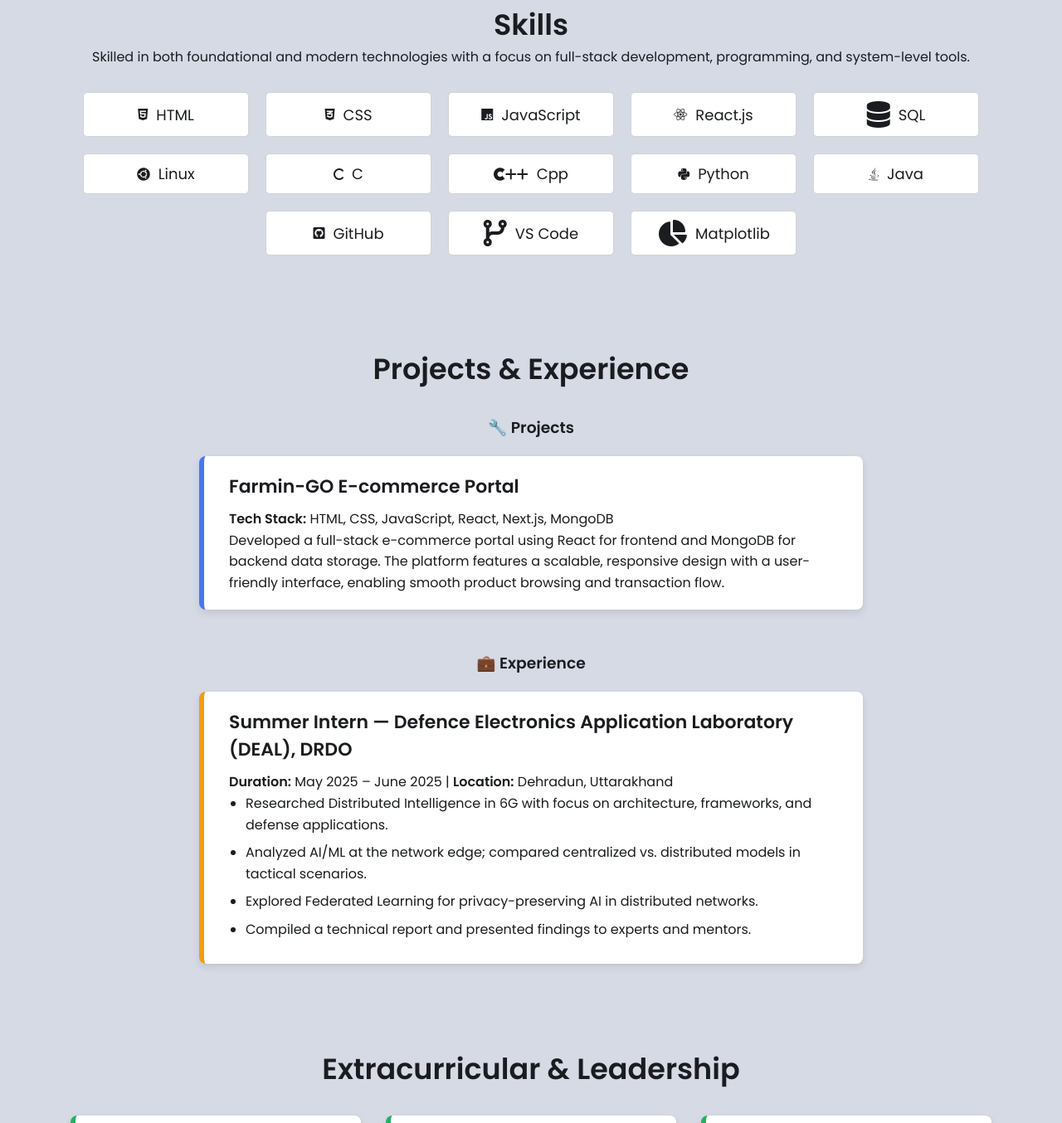
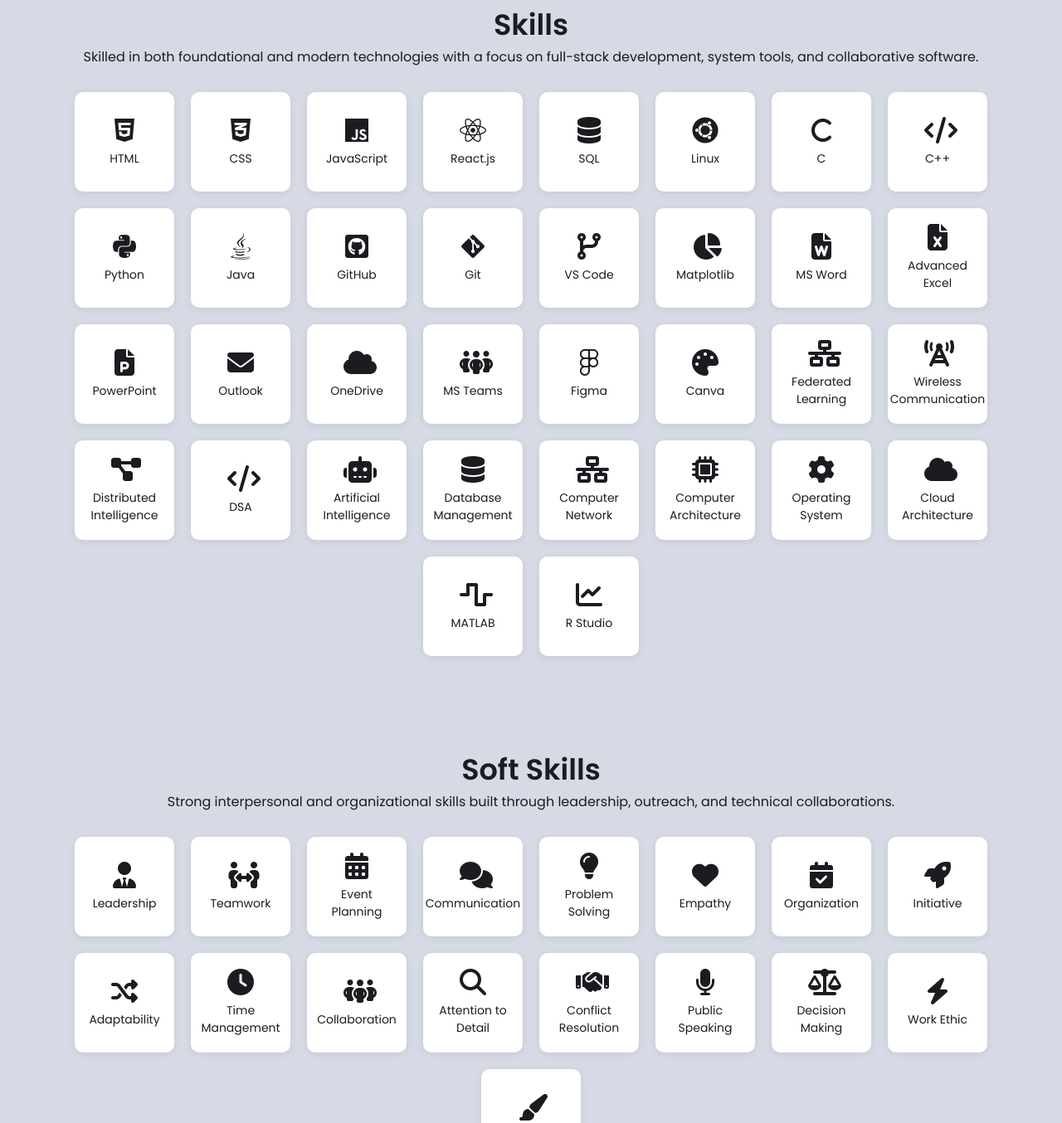
Before and after one commit to skopal-05/kopal-portfolio.github.io, a plain HTML site: page index.html in a window 1280 px wide. Shown: the part 527-1881 px from the top of the page at 83% size. Drawn offline with Linux system fonts and the light colour scheme.

Commit message:
New updates added

```diff
--- a/index.html
+++ b/index.html
@@ -42,7 +42,7 @@
     <section class="hero-section">
       <div class="text">
         <h2>Hi, I'm Kopal 👋</h2>
-        <p>A Computer Science undergraduate at VIT Vellore with a passion for innovation, technology, and real-world impact. Experienced in cutting-edge domains like Distributed Intelligence in 6G through a research internship at DRDO, with a strong interest in building full-stack web applications using tools like React and MongoDB. Also actively involved in student leadership as HR Manager of the Geo-Spatial Club, while contributing to outreach and innovation initiatives on campus.</p>
+        <p>A third-year VIT Vellore undergraduate studying computer science who is passionate about technology, innovation, and practical applications. Gained practical experience with cutting-edge technologies through exposure to real-world research, such as Distributed Intelligence in 6G. Able to provide end-to-end solutions and construct full-stack web applications. Actively engaged in leadership positions, supporting campus outreach, event planning, and innovation-driven projects.</p>
 
         <div class="links">
           <a href="#skills">
@@ -52,6 +52,10 @@
           <a href="#projects-experience">
             <i class="fa-solid fa-pen"></i>
             <span>Projects & Experience</span>
+          </a>
+          <a href="#extracurricular & leadership">
+            <i class="fas fa-chess-knight"></i>
+            <span>Extracurricular & Leadership</span>
           </a>
           <a href="#contact">
             <i class="fa-solid fa-envelope"></i>
@@ -66,27 +70,91 @@
     </section>
 
     <!-- SECTION 2: Skills -->
+    <!-- SECTION: Technical Skills -->
 <section id="skills" class="skills-section">
   <h2>Skills</h2>
   <div class="text">
-        Skilled in both foundational and modern technologies with a focus on full-stack development, programming, and system-level tools.
+    Skilled in both foundational and modern technologies with a focus on full-stack development, system tools, and collaborative software.
   </div>
   <div class="cells">
-        <div class="cell"><i class="fa-brands fa-html5"></i><span>HTML</span></div>
-        <div class="cell"><i class="fa-brands fa-css3-alt"></i><span>CSS</span></div>
-        <div class="cell"><i class="fab fa-js"></i><span>JavaScript</span></div>
-        <div class="cell"><i class="fa-brands fa-react"></i><span>React.js</span></div>
-        <div class="cell"><i class="fa-solid fa-database fa-2x"></i><span>SQL</span></div>
-        <div class="cell"><i class="fa-brands fa-ubuntu"></i><span>Linux</span></div>
-        <div class="cell"><i class="fa-solid fa-c"></i><span>C</span></div>
-        <div class="cell"><i class="fab fa-cuttlefish">++</i><span>Cpp</span></div>
-        <div class="cell"><i class="fa-brands fa-python"></i><span>Python</span></div>
-        <div class="cell"><i class="fa-brands fa-java"></i><span>Java</span></div>
-        <div class="cell"><i class="fa-brands fa-square-github"></i><span>GitHub</span></div>
-        <div class="cell"><i class="fa-solid fa-code-branch fa-2x"></i><span>VS Code</span></div>
-        <div class="cell"><i class="fa-solid fa-chart-pie fa-2x"></i><span>Matplotlib</span></div>
+    <!-- Programming & Development -->
+    <div class="cell"><i class="fa-brands fa-html5 skill-icon"></i><span>HTML</span></div>
+    <div class="cell"><i class="fa-brands fa-css3-alt skill-icon"></i><span>CSS</span></div>
+    <div class="cell"><i class="fab fa-js skill-icon"></i><span>JavaScript</span></div>
+    <div class="cell"><i class="fa-brands fa-react skill-icon"></i><span>React.js</span></div>
+    <div class="cell"><i class="fa-solid fa-database skill-icon"></i><span>SQL</span></div>
+    <div class="cell"><i class="fa-brands fa-ubuntu skill-icon"></i><span>Linux</span></div>
+    <div class="cell"><i class="fa-solid fa-c skill-icon"></i><span>C</span></div>
+    <div class="cell"><i class="fas fa-code skill-icon"></i><span>C++</span></div>
+    <div class="cell"><i class="fa-brands fa-python skill-icon"></i><span>Python</span></div>
+    <div class="cell"><i class="fa-brands fa-java skill-icon"></i><span>Java</span></div>
+
+    <!-- Tools -->
+    <div class="cell"><i class="fa-brands fa-square-github skill-icon"></i><span>GitHub</span></div>
+    <div class="cell"><i class="fa-brands fa-git-alt skill-icon"></i><span>Git</span></div>
+    <div class="cell"><i class="fa-solid fa-code-branch skill-icon"></i><span>VS Code</span></div>
+    <div class="cell"><i class="fa-solid fa-chart-pie skill-icon"></i><span>Matplotlib</span></div>
+
+    <!-- Microsoft Suite -->
+    <div class="cell"><i class="fa-solid fa-file-word skill-icon"></i><span>MS Word</span></div>
+    <div class="cell"><i class="fa-solid fa-file-excel skill-icon"></i><span>Advanced Excel</span></div>
+    <div class="cell"><i class="fa-solid fa-file-powerpoint skill-icon"></i><span>PowerPoint</span></div>
+    <div class="cell"><i class="fa-solid fa-envelope skill-icon"></i><span>Outlook</span></div>
+    <div class="cell"><i class="fa-solid fa-cloud skill-icon"></i><span>OneDrive</span></div>
+    <div class="cell"><i class="fa-solid fa-people-group skill-icon"></i><span>MS Teams</span></div>
+
+    <!-- Design & Innovation -->
+    <div class="cell"><i class="fa-brands fa-figma skill-icon"></i><span>Figma</span></div>
+    <div class="cell"><i class="fa-solid fa-palette skill-icon"></i><span>Canva</span></div>
+    <div class="cell"><i class="fa-solid fa-network-wired skill-icon"></i><span>Federated Learning</span></div>
+
+    <!-- Technical & Academic Skills -->
+  <div class="cell"><i class="fa-solid fa-tower-cell skill-icon"></i><span>Wireless Communication</span></div>
+  <div class="cell"><i class="fa-solid fa-diagram-project skill-icon"></i><span>Distributed Intelligence</span></div>
+  <div class="cell"><i class="fa-solid fa-code skill-icon"></i><span>DSA</span></div>
+  <div class="cell"><i class="fa-solid fa-robot skill-icon"></i><span>Artificial Intelligence</span></div>
+  <div class="cell"><i class="fa-solid fa-database skill-icon"></i><span>Database Management</span></div>
+  <div class="cell"><i class="fa-solid fa-network-wired skill-icon"></i><span>Computer Network</span></div>
+  <div class="cell"><i class="fa-solid fa-microchip skill-icon"></i><span>Computer Architecture</span></div>
+  <div class="cell"><i class="fa-solid fa-gear skill-icon"></i><span>Operating System</span></div>
+  <div class="cell"><i class="fa-solid fa-cloud skill-icon"></i><span>Cloud Architecture</span></div>
+
+  <!-- Tools -->
+    <div class="cell"><i class="fa-solid fa-wave-square skill-icon"></i><span>MATLAB</span></div>
+    <div class="cell"><i class="fa-solid fa-chart-line skill-icon"></i><span>R Studio</span></div>
   </div>
 </section>
+
+<!-- SECTION: Soft Skills -->
+<section id="soft-skills" class="skills-section">
+  <h2>Soft Skills</h2>
+  <div class="text">
+    Strong interpersonal and organizational skills built through leadership, outreach, and technical collaborations.
+  </div>
+  <div class="cells">
+    <div class="cell"><i class="fa-solid fa-user-tie skill-icon"></i><span>Leadership</span></div>
+    <div class="cell"><i class="fa-solid fa-people-arrows skill-icon"></i><span>Teamwork</span></div>
+    <div class="cell"><i class="fa-solid fa-calendar-days skill-icon"></i><span>Event Planning</span></div>
+    <div class="cell"><i class="fa-solid fa-comments skill-icon"></i><span>Communication</span></div>
+    <div class="cell"><i class="fa-solid fa-lightbulb skill-icon"></i><span>Problem Solving</span></div>
+    <div class="cell"><i class="fa-solid fa-heart skill-icon"></i><span>Empathy</span></div>
+    <div class="cell"><i class="fa-solid fa-calendar-check skill-icon"></i><span>Organization</span></div>
+    <div class="cell"><i class="fa-solid fa-rocket skill-icon"></i><span>Initiative</span></div>
+    <div class="cell"><i class="fa-solid fa-shuffle skill-icon"></i><span>Adaptability</span></div>
+    <div class="cell"><i class="fa-solid fa-clock skill-icon"></i><span>Time Management</span></div>
+    <div class="cell"><i class="fa-solid fa-people-group skill-icon"></i><span>Collaboration</span></div>
+    <div class="cell"><i class="fa-solid fa-magnifying-glass skill-icon"></i><span>Attention to Detail</span></div>
+    <div class="cell"><i class="fa-solid fa-handshake skill-icon"></i><span>Conflict Resolution</span></div>
+    <div class="cell"><i class="fa-solid fa-microphone skill-icon"></i><span>Public Speaking</span></div>
+    <div class="cell"><i class="fa-solid fa-scale-balanced skill-icon"></i><span>Decision Making</span></div>
+    <div class="cell"><i class="fa-solid fa-bolt skill-icon"></i><span>Work Ethic</span></div>
+    <div class="cell"><i class="fa-solid fa-paintbrush skill-icon"></i><span>Creativity</span></div>
+
+  </div>
+</section>
+
+
+
 
     <!-- SECTION 3: Projects and Experience -->
     <section id="projects-experience" class="projects-section">
@@ -96,8 +164,8 @@
         <h3>🔧 Projects</h3>
         <div class="item">
           <h4>Farmin-GO E-commerce Portal</h4>
+          <p>Developed a full-stack e-commerce portal using React for frontend and MongoDB for backend data storage. The platform features a scalable, responsive design with a user-friendly interface, enabling smooth product browsing and transaction flow.</p>
           <p><strong>Tech Stack:</strong> HTML, CSS, JavaScript, React, Next.js, MongoDB</p>
-          <p>Developed a full-stack e-commerce portal using React for frontend and MongoDB for backend data storage. The platform features a scalable, responsive design with a user-friendly interface, enabling smooth product browsing and transaction flow.</p>
         </div>
       </div>
 
--- a/style.css
+++ b/style.css
@@ -133,27 +133,38 @@
 }
 
 .skills-section .cells .cell {
+  width: 120px;
+  height: 120px;
+  background-color: #fff;
+  border-radius: 10px;
+  box-shadow: 0 2px 8px rgba(0, 0, 0, 0.08);
   display: flex;
+  flex-direction: column;
   justify-content: center;
   align-items: center;
-  gap: 10px;
-  width: 200px;
-  padding: 10px 20px;
   margin: 10px;
-  border: 1.5px solid #d3d3d3;
-  border-radius: 5px;
-  background-color: #fff;
+  transition: transform 0.2s;
+  text-align: center;
+  padding: 10px;
 }
 
+.skills-section .cells .cell:hover {
+  transform: translateY(-5px);
+}
+
+.skills-section .cells .cell i,
 .skills-section .cells .cell img {
-  width: 30px;
-  height: 30px;
-  object-fit: contain;
-  border-radius: 2px;
+  font-size: 32px;
+  width: 32px;
+  height: 32px;
+  margin-bottom: 8px;
+  color: var(--text-color);
 }
 
 .skills-section .cells .cell span {
-  font-size: 18px;
+  font-size: 14px;
+  font-weight: 500;
+  color: var(--text-color);
 }
 
 /* SECTION 3: Projects & Experience */
```
Also changed, not shown: images/IMG-20230602-WA0017.jpg (deleted). Lines whose indentation alone changed are shown as unchanged.
